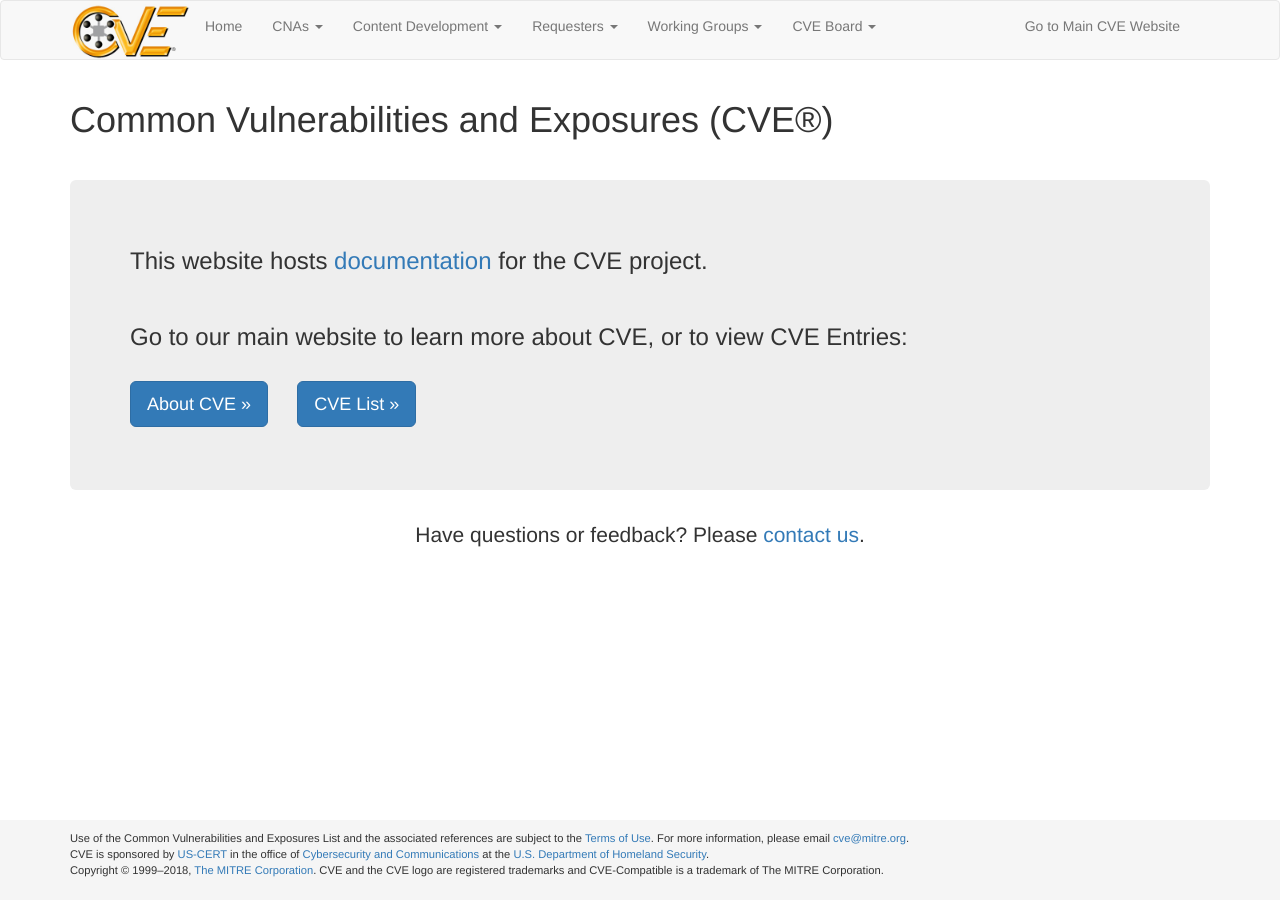
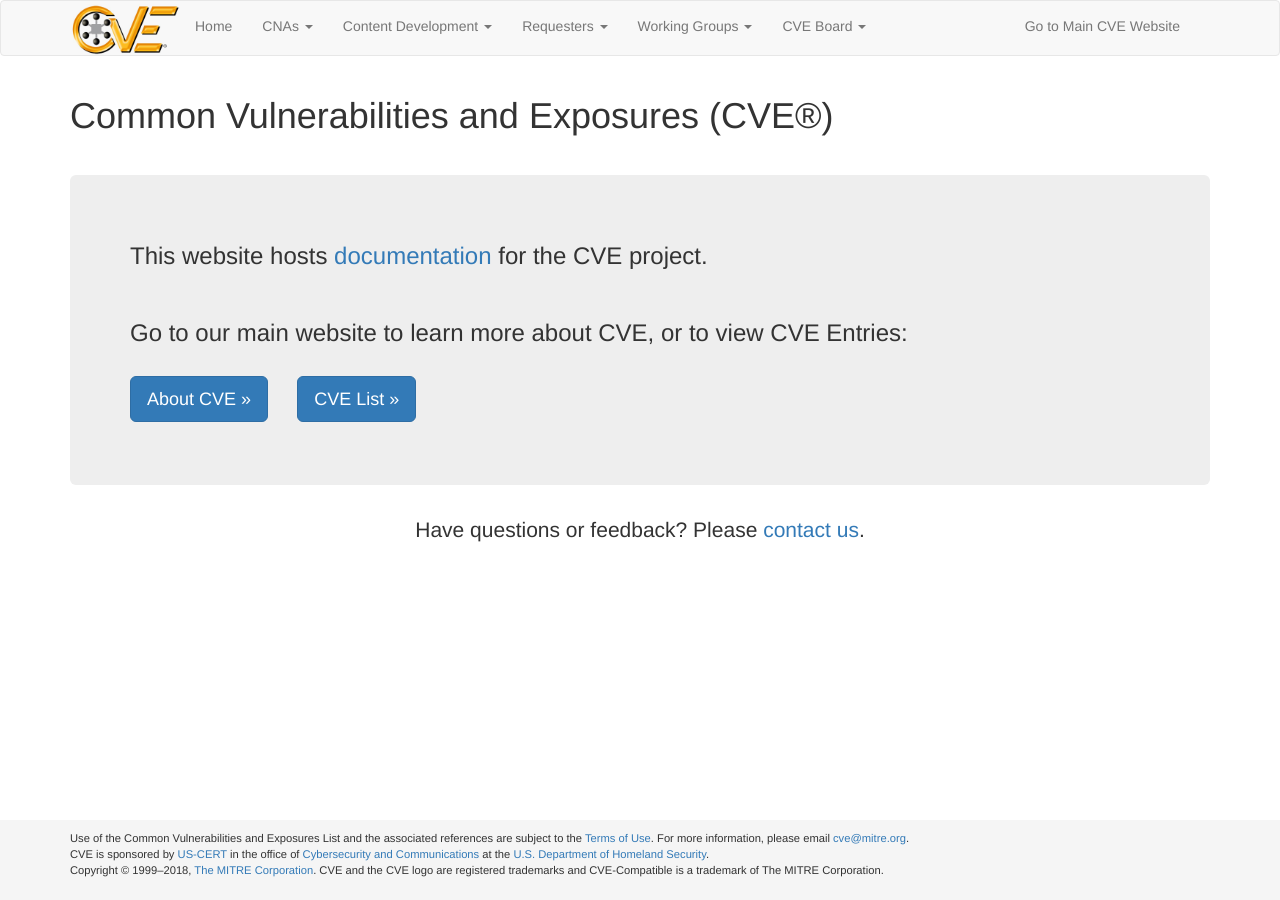
Before and after one commit to CVEProject/cveproject.github.io, a Jekyll site: the page built from index.md, in a window 1280 px wide. Built offline with Jekyll 4.4.1, drawn with Linux system fonts in a browser that asks for light colours; nearby versions of some CDN libraries.

Commit message:
Update header.html

```diff
--- a/_includes/header.html
+++ b/_includes/header.html
@@ -11,7 +11,7 @@
             <span class="icon-bar"></span>
             <span class="icon-bar"></span>
           </button>
-            <a href="https://cveproject.github.io" class="pull-left"><img src="/img/cve_logo_gray.png" style="max-height: 100px; max-width: 120px; margin-top: 3px;"></a>
+            <a href="https://cveproject.github.io" class="pull-left"><img src="/img/cve_logo_gray.png" style="max-height: 90px; max-width: 110px; margin-top: 3px;"></a>
     </div>
 
     <div class="collapse navbar-collapse">
```
